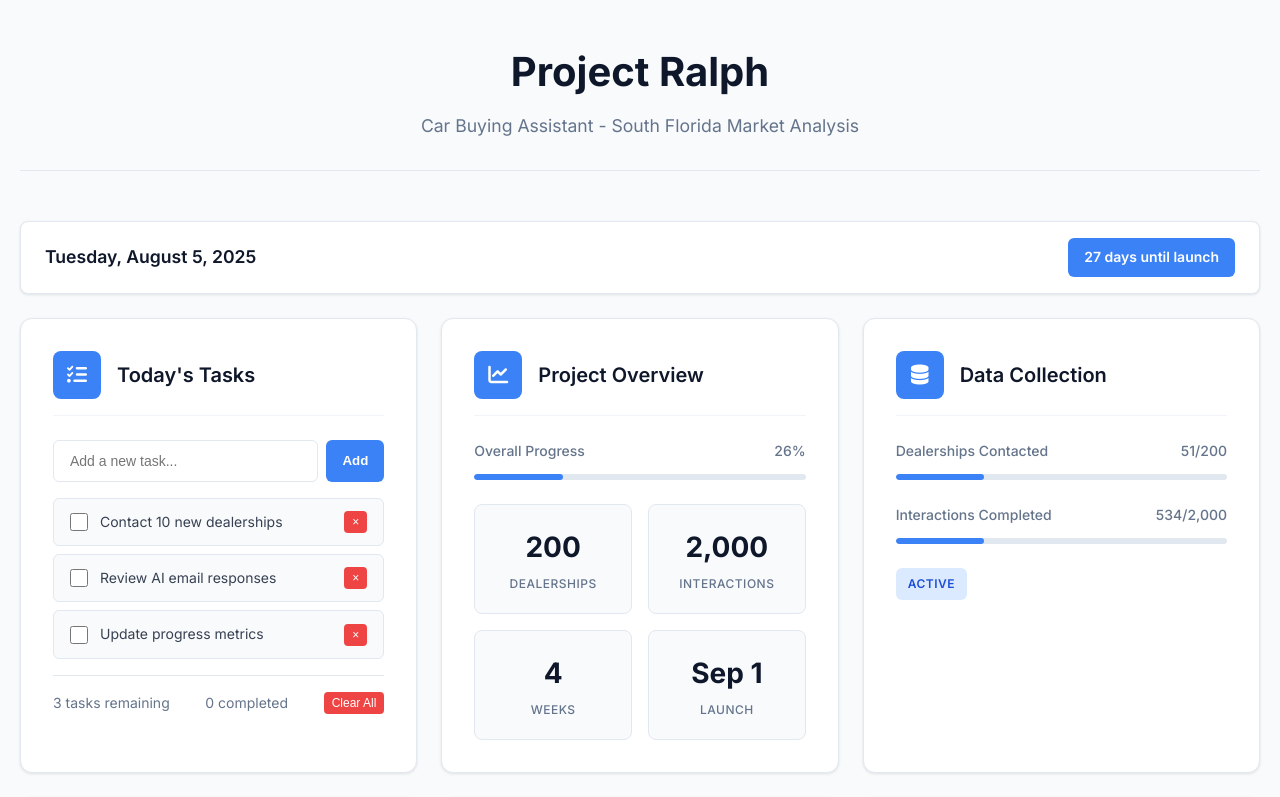
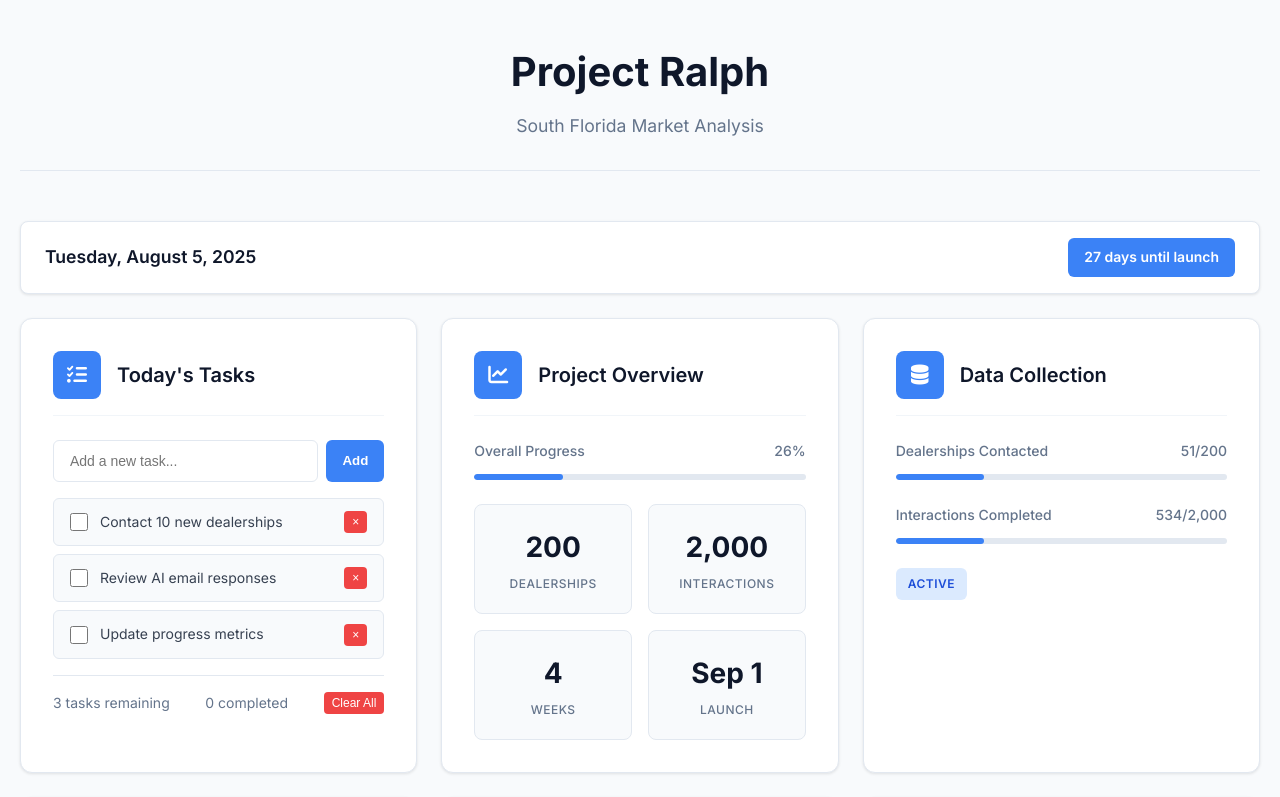
Before and after one commit to BennyMorton28/Project-Ralph, a plain HTML site: page index.html in a window 1280 px wide. Shown: the top 797 px of the page. Drawn offline with Linux system fonts and the light colour scheme.

Commit message:
Removed 'Car Buying Assistant' from header

```diff
--- a/index.html
+++ b/index.html
@@ -554,7 +554,7 @@
     <div class="container">
         <div class="header">
             <h1>Project Ralph</h1>
-            <p>Car Buying Assistant - South Florida Market Analysis</p>
+            <p>South Florida Market Analysis</p>
         </div>
 
         <div class="date-display">
```
